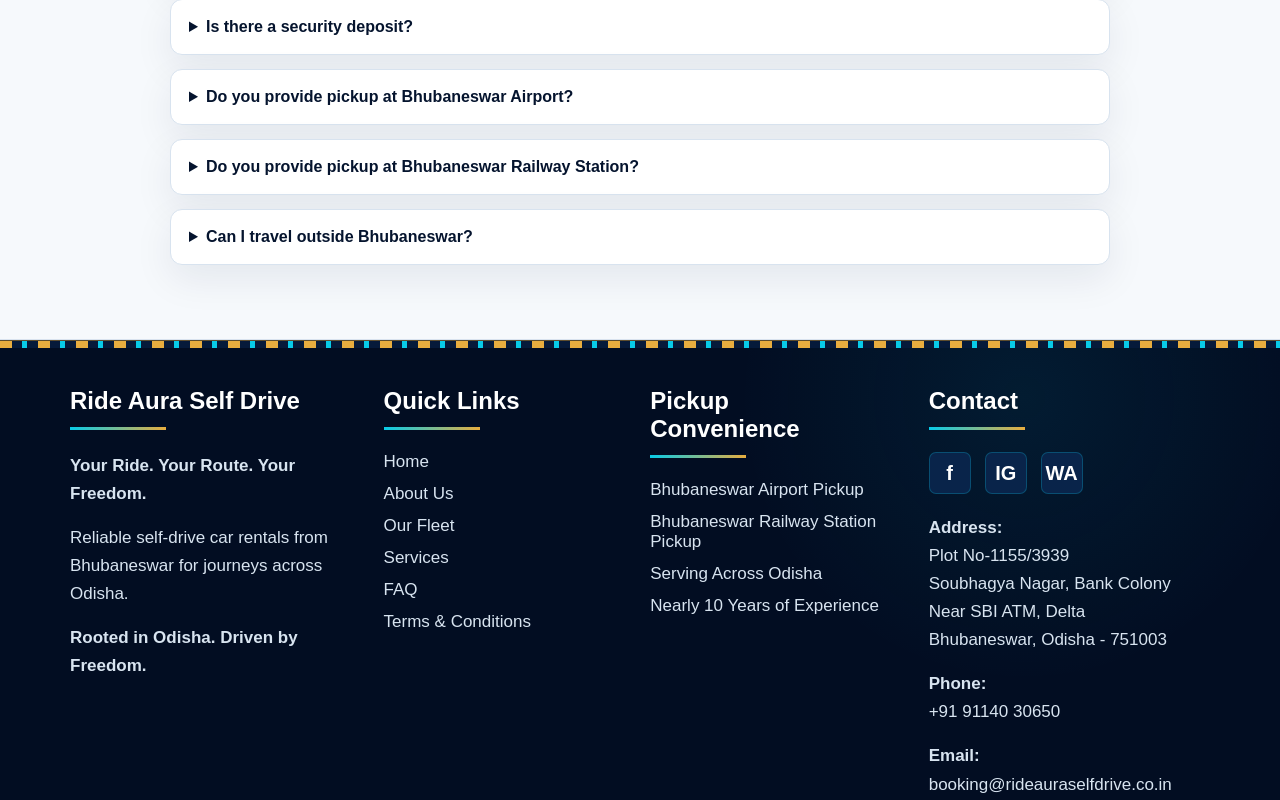
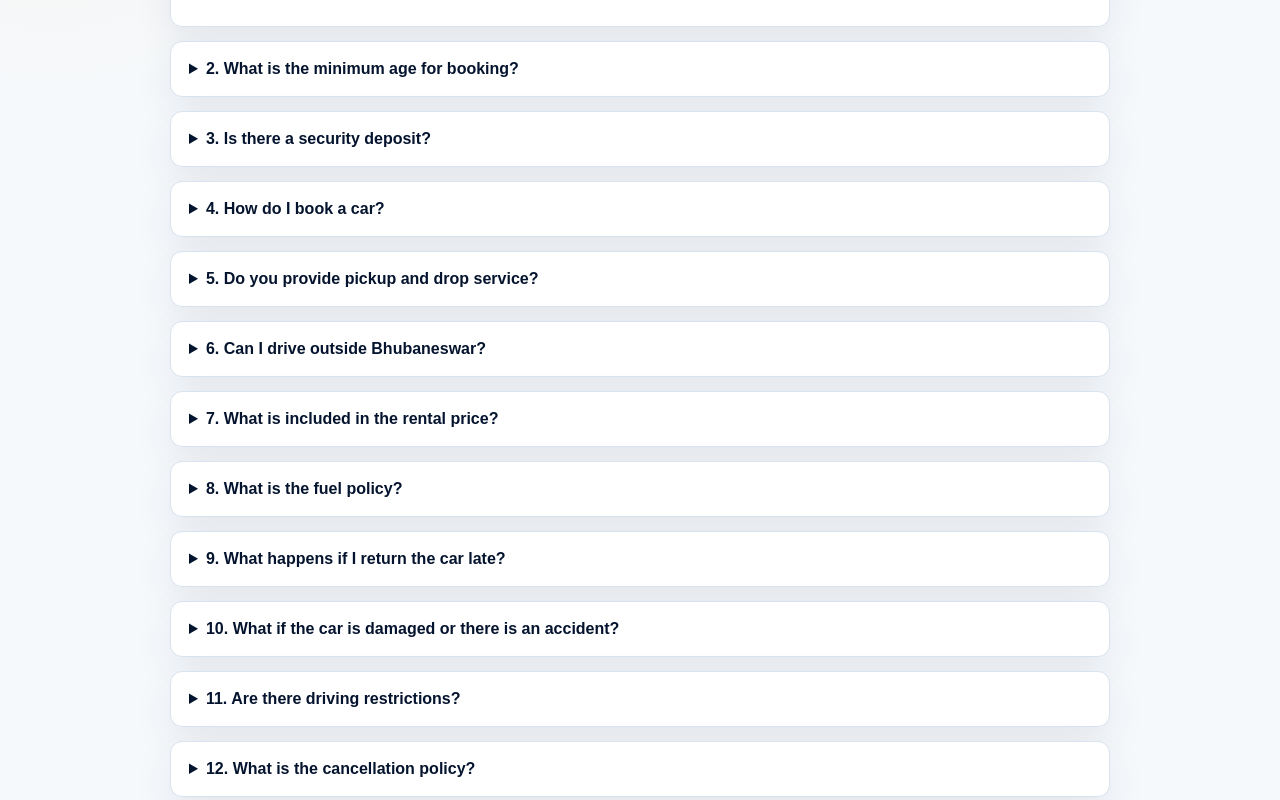
Before and after one commit to psusil66-code/rideaura-final, a Next.js app: page / in a window 1280 px wide. Shown: the part 5320-6120 px from the top of the page. Built offline with nearby package versions, Linux system fonts and the light colour scheme; no server answers.

Commit message:
Expand home FAQ section

```diff
--- a/app/page.tsx
+++ b/app/page.tsx
@@ -9,6 +9,61 @@
   {name:'Tata Nexon', seats:5, type:'SUV', fuel:'Diesel', transmission:'Manual', status:'Available', h12:1800, h24:2500, img:'https://images.unsplash.com/photo-1533473359331-0135ef1b58bf?auto=format&fit=crop&w=900&q=80'},
   {name:'Mahindra Thar', seats:4, type:'SUV', fuel:'Diesel', transmission:'Manual', status:'Available', h12:2800, h24:3700, img:'https://images.unsplash.com/photo-1519641471654-76ce0107ad1b?auto=format&fit=crop&w=900&q=80'},
   {name:'Kia Carens', seats:7, type:'MPV', fuel:'Petrol', transmission:'Automatic', status:'Available', h12:1900, h24:2800, img:'https://images.unsplash.com/photo-1542362567-b07e54358753?auto=format&fit=crop&w=900&q=80'}
+];
+
+const faqs = [
+  {
+    question: '1. What documents are required to rent a self-drive car?',
+    answer: 'A valid driving licence, Aadhaar card or another government-issued identity proof, and address verification may be required before vehicle handover. Ride Aura may request additional verification depending on the booking.'
+  },
+  {
+    question: '2. What is the minimum age for booking?',
+    answer: 'The customer should be legally eligible to drive in India and must carry an original valid driving licence during the rental period. Age and document checks are confirmed before handover.'
+  },
+  {
+    question: '3. Is there a security deposit?',
+    answer: 'Yes, a refundable security deposit may apply depending on the selected car, rental duration and verification. Deductions may apply for damage, challans, fuel shortage, late return or policy violations.'
+  },
+  {
+    question: '4. How do I book a car?',
+    answer: 'You can search cars on the website, submit the booking request form, or contact Ride Aura directly on WhatsApp. The team confirms availability, documents, payment and pickup details before final handover.'
+  },
+  {
+    question: '5. Do you provide pickup and drop service?',
+    answer: 'Pickup and drop service is available within Bhubaneswar. Extra charges may apply based on distance and location. Airport and railway station pickup support is available as per booking confirmation.'
+  },
+  {
+    question: '6. Can I drive outside Bhubaneswar?',
+    answer: 'Yes, cars can be used for Odisha trips including Puri, Konark, Chilika and other permitted destinations, subject to booking terms, kilometer limits and route approval where applicable.'
+  },
+  {
+    question: '7. What is included in the rental price?',
+    answer: 'Rental price normally covers vehicle usage for the selected time plan. Fuel, tolls, parking, state permits, traffic fines and extra kilometer or late return charges are generally paid by the customer unless specifically included.'
+  },
+  {
+    question: '8. What is the fuel policy?',
+    answer: 'Fuel is usually the customer responsibility unless a special package says otherwise. The vehicle should be returned as per the fuel level or fuel policy communicated during booking.'
+  },
+  {
+    question: '9. What happens if I return the car late?',
+    answer: 'Late return charges may apply. If you need more time, please contact Ride Aura before the scheduled return time. Extensions depend on vehicle availability and approval.'
+  },
+  {
+    question: '10. What if the car is damaged or there is an accident?',
+    answer: 'Inform Ride Aura immediately. The customer must cooperate with photos, videos, police reporting, insurance documentation and other claim requirements. Charges may apply as per damage, insurance and rental terms.'
+  },
+  {
+    question: '11. Are there driving restrictions?',
+    answer: 'Rash driving, racing, overloading, towing, commercial use, illegal activity, drunk driving and driving by an unauthorized person are not allowed. The customer must follow traffic laws and use the vehicle responsibly.'
+  },
+  {
+    question: '12. What is the cancellation policy?',
+    answer: 'Cancellation and refund depend on how early the booking is cancelled, vehicle allocation and payment terms. Convenience charges or non-refundable charges may be deducted where applicable.'
+  },
+  {
+    question: '13. How can I contact Ride Aura Self Drive?',
+    answer: 'You can call +91 91140 30650, email booking@rideauraselfdrive.co.in, or visit Plot No-1155/3939, Soubhagya Nagar, Bank Colony, Near SBI ATM, Delta, Bhubaneswar, Odisha - 751003.'
+  }
 ];
 
 export default function Home(){
@@ -57,7 +112,7 @@
     <section className="section" id="how"><div className="container"><div className="title"><span className="eyebrow">How It Works</span><h2>From booking to driving in 4 simple steps</h2></div><div className="grid4 steps-grid"><div className="step-card"><span>1</span><h3>Choose Your Car</h3><p>Browse available vehicles and select one that matches your journey.</p></div><div className="step-card"><span>2</span><h3>Select Your Dates</h3><p>Choose pickup and return date/time according to your travel plan.</p></div><div className="step-card"><span>3</span><h3>Complete Verification</h3><p>Submit required documents and complete the simple booking process.</p></div><div className="step-card"><span>4</span><h3>Take the Wheel</h3><p>Collect your vehicle, start the engine and enjoy the freedom.</p></div></div></div></section>
     <section className="section odisha-section"><div className="container odisha-copy"><span className="eyebrow">Explore Odisha Your Way</span><h2>One car. Endless destinations.</h2><p>Drive from Bhubaneswar to Puri, experience the heritage of Konark, explore Chilika, escape to the hills, discover hidden waterfalls, or enjoy a memorable road trip with the people who matter most.</p><a className="btn" href={whatsappUrl} target="_blank" rel="noopener noreferrer">Plan My Journey</a></div></section>
     <section className="section"><div className="container"><div className="title"><span className="eyebrow">Customer Reviews</span><h2>Trusted for comfortable self-drive journeys</h2></div><div className="grid3"><div className="review-card"><p>Booking was simple and the car was clean. Good option for Bhubaneswar travel.</p><strong>Verified Customer</strong></div><div className="review-card"><p>Airport pickup support made the journey easy. Clear communication from the team.</p><strong>Business Traveler</strong></div><div className="review-card"><p>Flexible timing and helpful support. Perfect for a weekend Odisha trip.</p><strong>Weekend Traveler</strong></div></div></div></section>
-    <section className="section band" id="faq"><div className="container"><div className="title"><span className="eyebrow">FAQ</span><h2>Frequently Asked Questions</h2></div><div className="faq-list"><details open><summary>What documents are required to rent a car?</summary><p>A valid driving licence and government-issued identity proof are required. Additional verification may be required depending on the booking.</p></details><details><summary>Is there a security deposit?</summary><p>A refundable security deposit may apply depending on the selected vehicle and rental plan.</p></details><details><summary>Do you provide pickup at Bhubaneswar Airport?</summary><p>Yes. Free pickup at Bhubaneswar Airport is available as per booking confirmation and operational availability.</p></details><details><summary>Do you provide pickup at Bhubaneswar Railway Station?</summary><p>Yes. Free pickup at Bhubaneswar Railway Station is available as per the applicable booking process.</p></details><details><summary>Can I travel outside Bhubaneswar?</summary><p>Yes. Cars can be used for travel across Odisha, subject to applicable rental terms and permitted travel area.</p></details></div></div></section>
+    <section className="section band" id="faq"><div className="container"><div className="title"><span className="eyebrow">FAQ</span><h2>Frequently Asked Questions</h2><p>Clear answers for documents, deposits, pickup, fuel, late return, cancellation and safe self-drive usage.</p></div><div className="faq-list">{faqs.map((faq,index)=><details open={index===0} key={faq.question}><summary>{faq.question}</summary><p>{faq.answer}</p></details>)}</div></div></section>
     <a className="whatsapp-float" href={whatsappUrl} target="_blank" rel="noopener noreferrer">WA</a>
   </main>
 }
```
